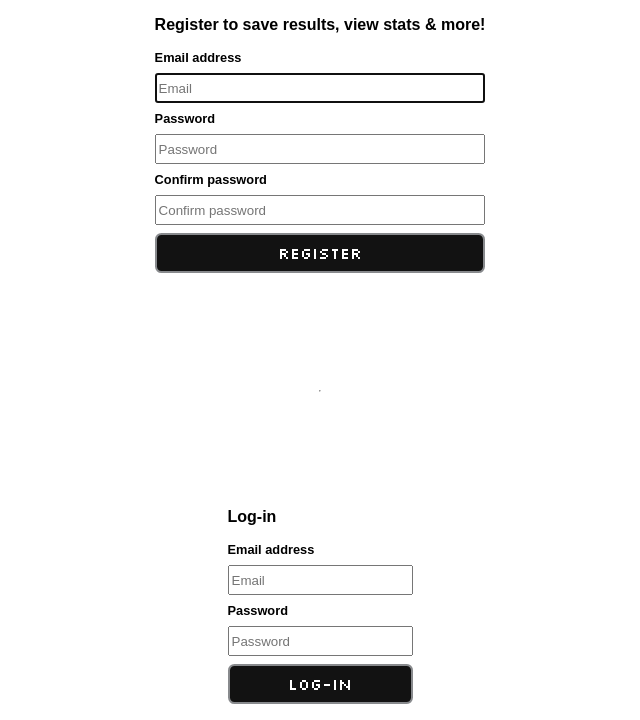
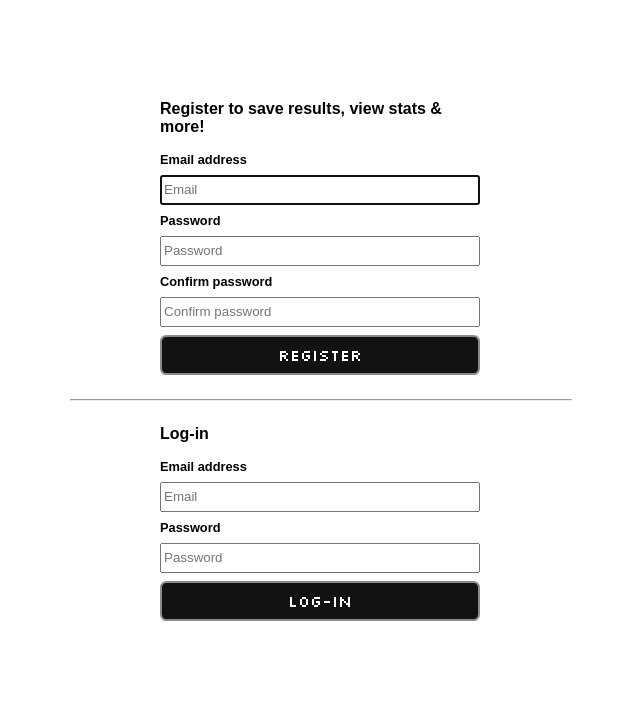
Before and after one commit to GiorgioMendieta/Word_Guessr, a Flask app: page /register in a window 1280 px wide. Shown: the part 82-802 px from the top of the page, without its empty margins (320-960 px from the left). Run offline with Flask 2, Linux system fonts and the light colour scheme.

Commit message:
Small CSS changes

```diff
--- a/static/style.css
+++ b/static/style.css
@@ -55,6 +55,10 @@
     text-decoration: none;
 }
 
+hr {
+    width: 100%;
+}
+
 html {
     height: 100%;
 }
@@ -109,7 +113,8 @@
 
     display: flex;
     flex-direction: column;
-    justify-content: space-between;
+    justify-content: center;
+    /* justify-content: space-between; */
     align-items: center;
     width: 100%;
     max-width: 500px;
@@ -595,6 +600,7 @@
     justify-content: space-evenly;
     gap: 0.5rem;
     padding: 1rem;
+    width: 20rem;
 }
 
 .form-container>b {
```
